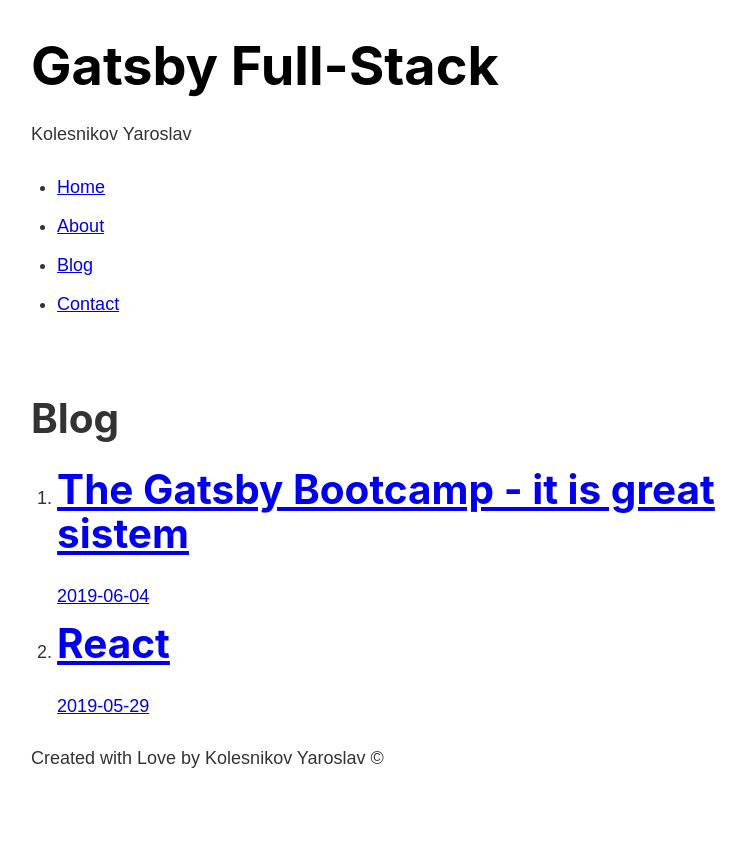
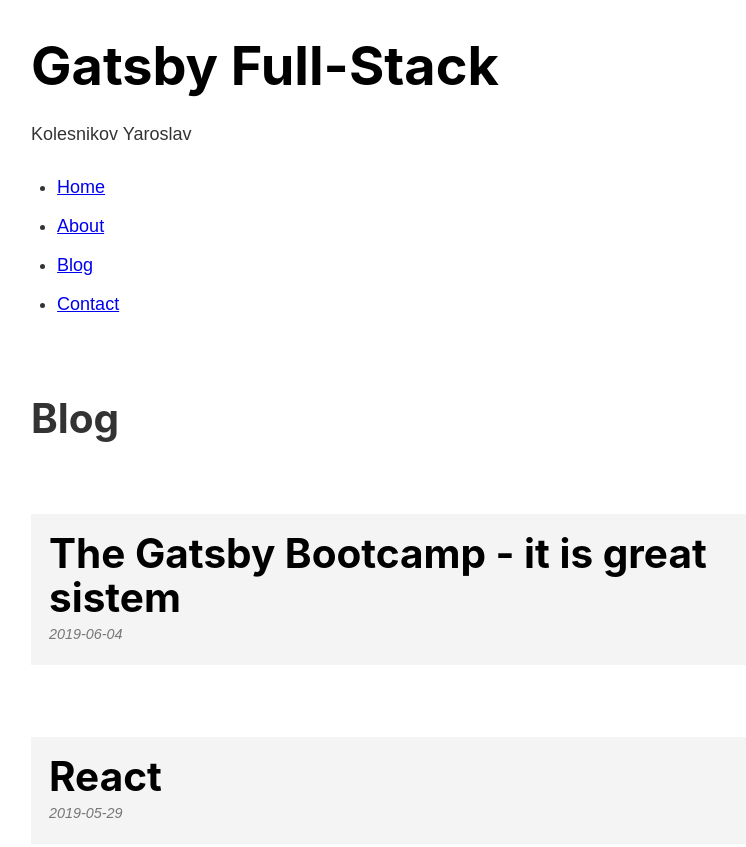
Before and after one commit to YaroslavW/gatsby-bc-project, a Gatsby site: page /blog in a window 1280 px wide. Shown: the top 847 px of the page, without its empty margins (247-993 px from the left). Before the commit the page ends 815 px from the top, so only its background shows below. Built offline with nearby package versions, Linux system fonts and the light colour scheme; Gatsby itself is replaced by a stand-in of ours.

Commit message:
Adding Images to Posts and add some styles as modules for footer and posts

```diff
--- a/gatsby-config.js
+++ b/gatsby-config.js
@@ -19,6 +19,21 @@
         path: `${__dirname}/src/`,
       },
     },
-    "gatsby-transformer-remark"
+    "gatsby-plugin-sharp",
+    {
+      resolve: "gatsby-transformer-remark",
+      options: {
+        plugins: [
+          "gatsby-remark-relative-images",
+          {
+            resolve: "gatsby-remark-images",
+            options: {
+              maxWidth: 750,
+              linkImagesToOriginal: false,
+            },
+          },
+        ],
+      },
+    },
   ],
 }
--- a/package.json
+++ b/package.json
@@ -15,6 +15,9 @@
   "dependencies": {
     "gatsby": "^2.4.6",
     "gatsby-plugin-sass": "^2.0.11",
+    "gatsby-plugin-sharp": "^2.1.3",
+    "gatsby-remark-images": "^3.0.14",
+    "gatsby-remark-relative-images": "^0.2.2",
     "gatsby-source-filesystem": "^2.0.38",
     "gatsby-transformer-remark": "^2.3.12",
     "node-sass": "^4.12.0",
--- a/src/components/footer.js
+++ b/src/components/footer.js
@@ -1,6 +1,6 @@
 import React from 'react';
 import {graphql, useStaticQuery} from 'gatsby';
-
+import footerStyles from './footer.module.scss';
 const Footer = () => {
   const data = useStaticQuery(graphql`
     query {
@@ -12,7 +12,7 @@
     }
   `)
   return (
-    <footer>
+    <footer className={footerStyles.footer}>
       <p>Created with Love by {data.site.siteMetadata.author} © </p>
     </footer>
   )
--- /dev/null
+++ b/src/components/footer.module.scss
@@ -0,0 +1,3 @@
+.footer {
+  margin-top: 3rem;
+}
--- a/src/pages/blog.js
+++ b/src/pages/blog.js
@@ -1,7 +1,7 @@
 import React from 'react';
 import {Link, graphql, useStaticQuery} from 'gatsby';
-import Layout from "../components/layout"
-
+import Layout from "../components/layout";
+import blogStyles from './blog.module.scss';
 const BlogPage = () => {
   const data = useStaticQuery(graphql`
     query {
@@ -26,10 +26,12 @@
   return (
     <Layout>
       <h1>Blog</h1>
-      <ol>
+      <ol className={blogStyles.posts}>
         {data.allMarkdownRemark.edges.map(edge => {
           return (
-            <li key={edge.node.frontmatter.title}>
+            <li key={edge.node.frontmatter.title}
+            className={blogStyles.post}
+            >
               <Link to={`/blog/${edge.node.fields.slug}`}>
                 <h1>{edge.node.frontmatter.title}</h1>
                 <p>{edge.node.frontmatter.data}</p>
--- /dev/null
+++ b/src/pages/blog.module.scss
@@ -0,0 +1,26 @@
+.posts {
+  list-style-type: none;
+  margin: 0;
+}
+
+.post {
+  margin: 4rem 0;
+  a {
+    background-color: #f4f4f4;
+    color: #000000;
+    display: block;
+    padding: 1rem;
+    text-decoration: none;
+  }
+  a:hover {
+    background-color: #e4e4e4;
+  }
+  h1 {
+    margin-bottom: 0;
+  }
+  p {
+    color:#777777;
+    font-size: .8rem;
+    font-style: italic;
+  }
+}
--- a/src/posts/gatsby.md
+++ b/src/posts/gatsby/gatsby.md
@@ -5,6 +5,8 @@
 
 I love React and JavaScript very much!
 
+![Squirrel](./image_2.jpg)
+
 # Header
 
 1. Gatsby
```
Also changed, not shown: src/posts/gatsby/image_2.jpg (added), 1 other file.
